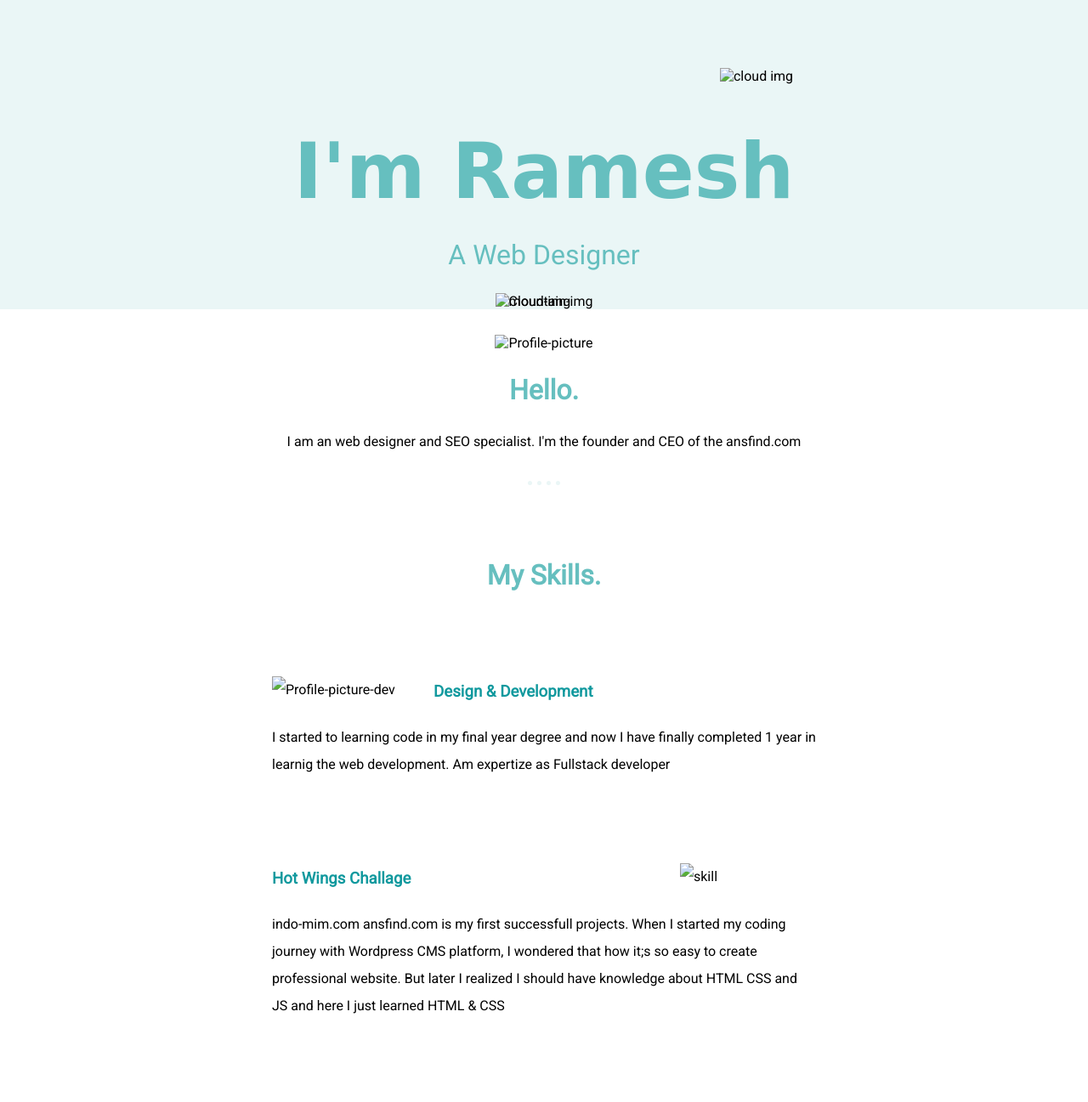
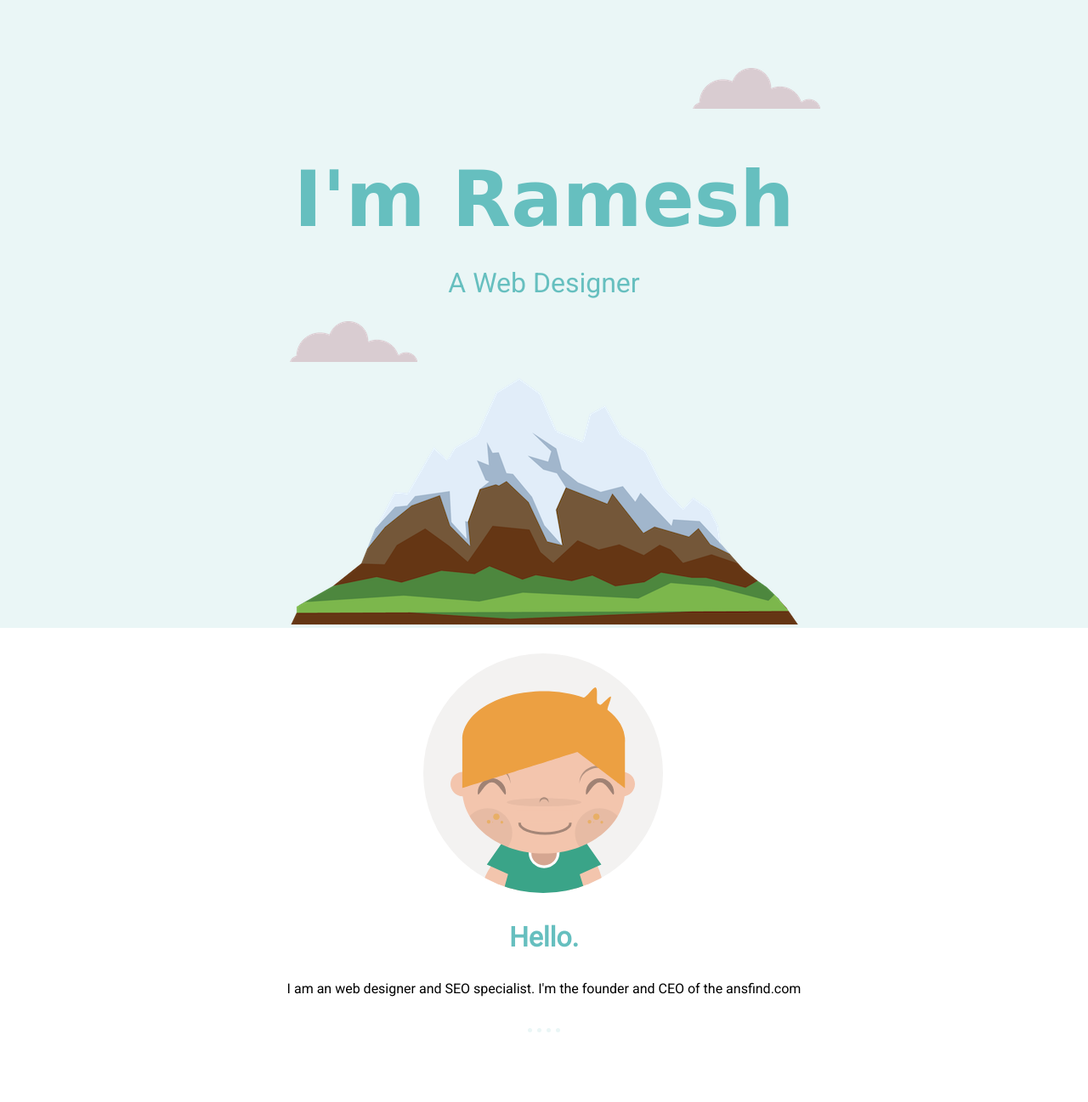
Before and after one commit to rameshrtn/cv, a plain HTML site: page index.html in a window 1280 px wide. Shown: the top 1297 px of the page at 85% size. Drawn offline with Linux system fonts and the light colour scheme; files that its build step writes are made by us from their sources; a web font is replaced by a local one.

Commit message:
link images

```diff
--- a/index.html
+++ b/index.html
@@ -3,20 +3,20 @@
   <head>
     <meta charset="utf-8">
     <title>Ramesh's Personal Site</title>
-    <link rel="stylesheet" href="css/styles.css">
+    <link rel="stylesheet" href="styles.css">
     <link rel="icon" href="favicon.png">
     <link href="https://fonts.googleapis.com/css?family=Clicker+Script|Roboto&display=swap" rel="stylesheet">
   </head>
   <body>
 <div class="top-container">
-<img class="top-cloud"src="images/cloud.png" alt="cloud img">
+<img class="top-cloud"src="cloud.png" alt="cloud img">
   <h1>I'm Ramesh</h1>
   <h2 class="pro-title">A Web Designer</h2>
-<img class="bottom-cloud"src="images/cloud.png" alt="Cloud-img">
-<img src="images/mountain.png" alt="mountain-img">
+<img class="bottom-cloud"src="cloud.png" alt="Cloud-img">
+<img src="mountain.png" alt="mountain-img">
 </div>
   <div class="profile">
-    <img src="images/me.svg" alt="Profile-picture">
+    <img src="me.svg" alt="Profile-picture">
     <h2>Hello.</h2>
     <p>I am an web designer and SEO specialist. I'm the founder and CEO of the ansfind.com</p>
 <hr>
@@ -25,12 +25,12 @@
   <div class="skills">
     <h2>My Skills.</h2>
     <div class="skill-row">
-      <img class="skill-image" src="images/design.svg" alt="Profile-picture-dev">
+      <img class="skill-image" src="design.svg" alt="Profile-picture-dev">
       <h3>Design & Development</h3>
       <p>I started to learning code in my  final year degree  and now I have finally completed 1 year in learnig the web development. Am expertize as  Fullstack developer</p>
     </div>
     <div class="skill-row">
-      <img class="skill-image-one" src="images/skill.svg" alt="skill">
+      <img class="skill-image-one" src="skill.svg" alt="skill">
       <h3>Hot Wings Challage</h3>
       <p>indo-mim.com ansfind.com is my first successfull projects. When I started my coding journey with Wordpress CMS platform, I wondered that how it;s so easy to create professional website. But later I realized I should have knowledge about HTML CSS and JS and here I just learned HTML & CSS </p>
     </div>
```
